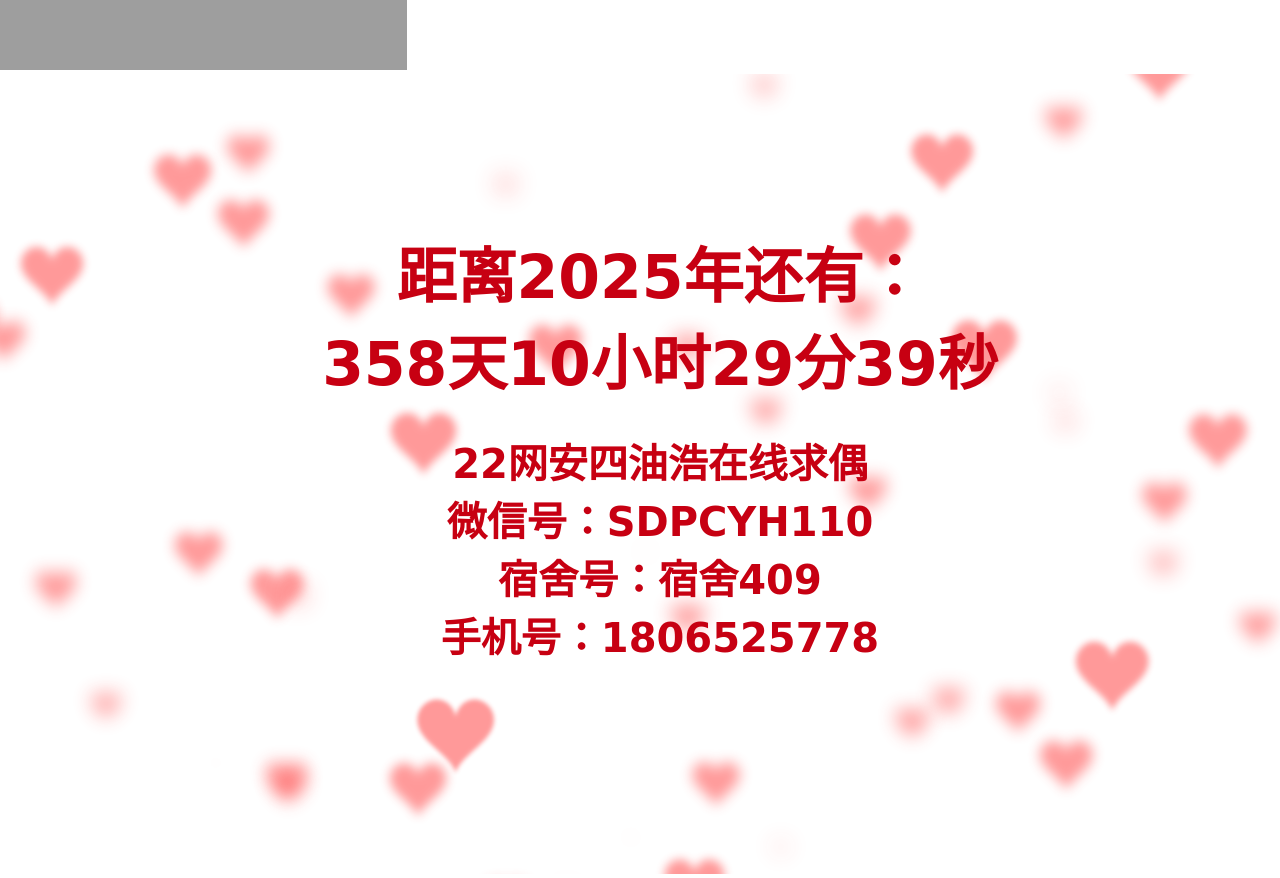
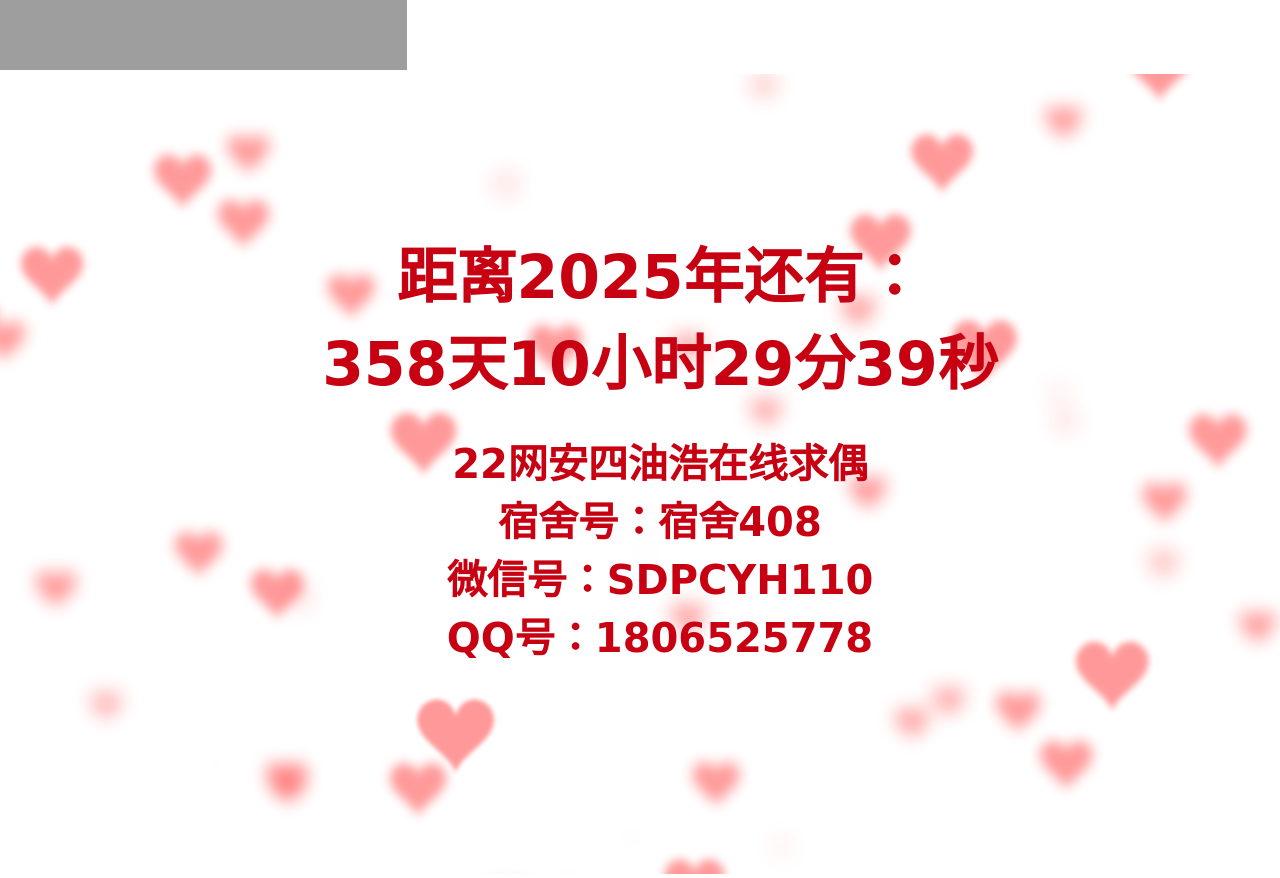
Before and after one commit to Pstarchen/Pstarchen.github.io, a plain HTML site: page index.html in a window 1280 px wide. Drawn offline with Linux system fonts and the light colour scheme; grey boxes are pictures that could not be loaded.

Commit message:
Update index.html
Signed-off-by: Pstarchen <102441220+Pstarchen@users.noreply.github.com>

```diff
--- a/index.html
+++ b/index.html
@@ -144,7 +144,7 @@
     var hour = parseInt(time/3600)-24*day;    // 小时 60*60 总小时数-过去的小时数=现在的小时数
     var minute = parseInt(time%3600/60); // 分 -(day*24) 以60秒为一整份 取余 剩下秒数 秒数/60 就是分钟数
     var second = parseInt(time%60);  // 以60秒为一整份 取余 剩下秒数
-    obj.innerHTML="<br>距离2025年还有：<br>"+day+"天"+hour+"小时"+minute+"分"+second+"秒"+"<br><span>22网安四油浩在线求偶<br>微信号：SDPCYH110<br>宿舍号：宿舍409<br>手机号：1806525778</span>"
+    obj.innerHTML="<br>距离2025年还有：<br>"+day+"天"+hour+"小时"+minute+"分"+second+"秒"+"<br><span>22网安四油浩在线求偶<br>宿舍号：宿舍408<br>微信号：SDPCYH110<br>QQ号：1806525778</span>"
     return true;
   }
 </script>
```
